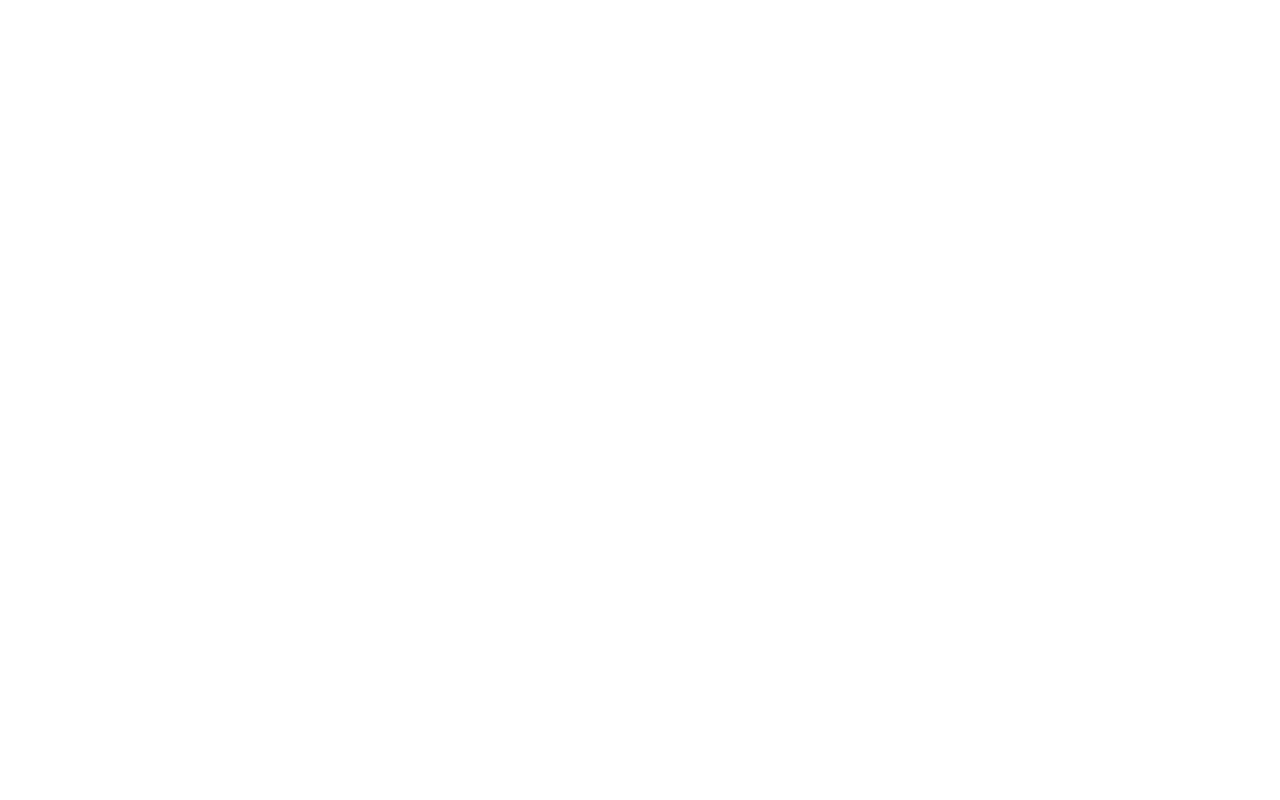
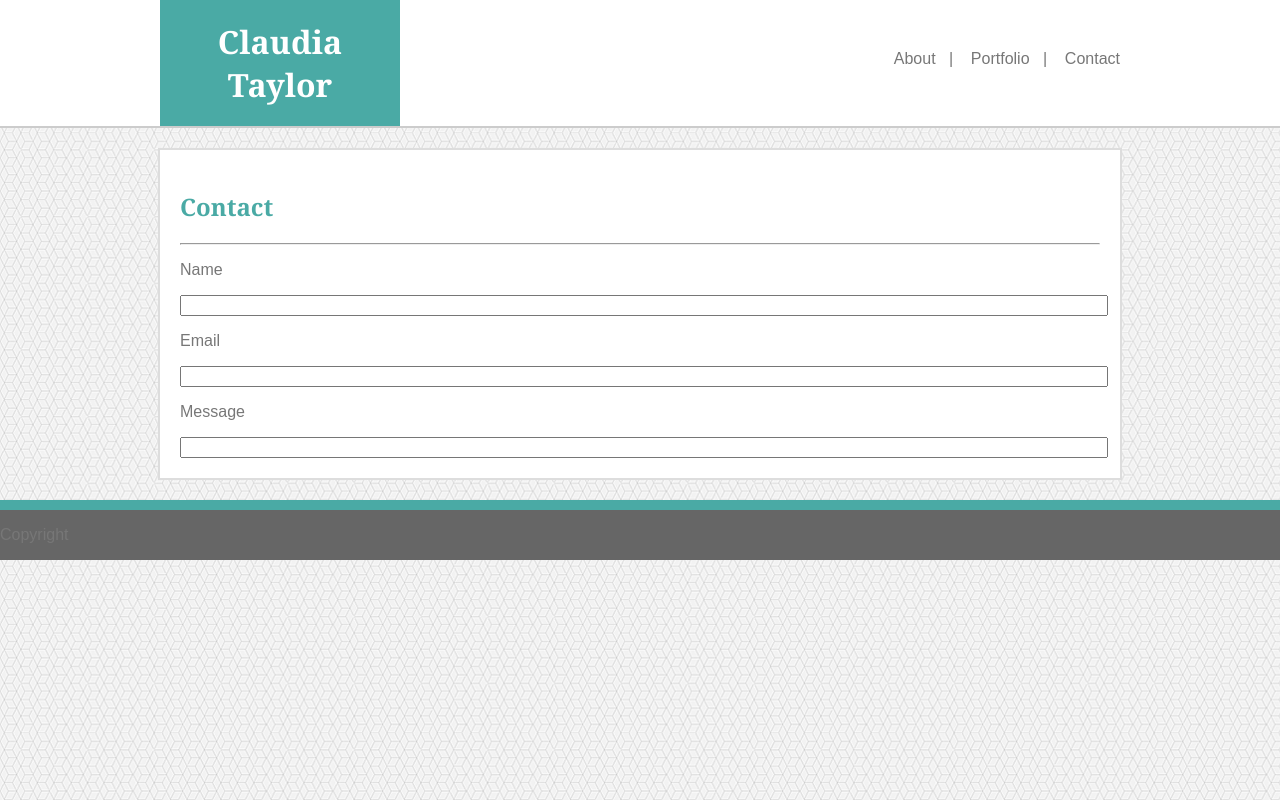
Before and after one commit to claudiact6/Basic-Portfolio, a plain HTML site: page contact.html in a window 1280 px wide. Drawn offline with Linux system fonts and the light colour scheme.

Commit message:
initial site files

```diff
--- a/assets/css/style.css
+++ b/assets/css/style.css
@@ -88,3 +88,15 @@ body {
     width: 100%
 
 }
+
+.portfolioimg {
+    width: 30%;
+}
+
+#contactform {
+
+}
+
+#contactform input {
+    width:100%;
+}
--- a/contact.html
+++ b/contact.html
@@ -0,0 +1,37 @@
+<!DOCTYPE html>
+<html>
+    <head>
+        <title>Claudia Taylor | Portfolio</title>
+        <link rel="stylesheet" type="text/css" href="assets/css/style.css">
+    </head>
+    <body>
+        <div class="header">
+            <div class="innerheader">
+                <h1 class="name">Claudia Taylor</h1>
+                <div class="menucontainer">
+                    <ul class="menu">
+                        <li><a href="index.html">About&nbsp;&nbsp;&nbsp;|</a></li>
+                        <li><a href="portfolio.html">&nbsp;&nbsp;&nbsp;Portfolio&nbsp;&nbsp;&nbsp;|</a></li>
+                        <li><a href="contact.html">&nbsp;&nbsp;&nbsp;Contact</a></li>
+                    </ul>
+                </div>
+            </div>
+        </div>
+        <div class="main">
+            <h2>Contact</h2>
+            <hr />
+            <form id="contactform">
+                <p>Name</p>
+                <input name="name" type="text">
+                <p>Email</p>
+                <input name="email" type="email">
+                <p>Message</p>
+                <input name="name" type="text">
+            </form>
+
+        </div>
+        <div class="footer">
+            <p>Copyright</p>
+        </div>
+    </body>
+</html>
```
Also changed, not shown: portfolio.html (+31 -0 lines), 1 other file.
